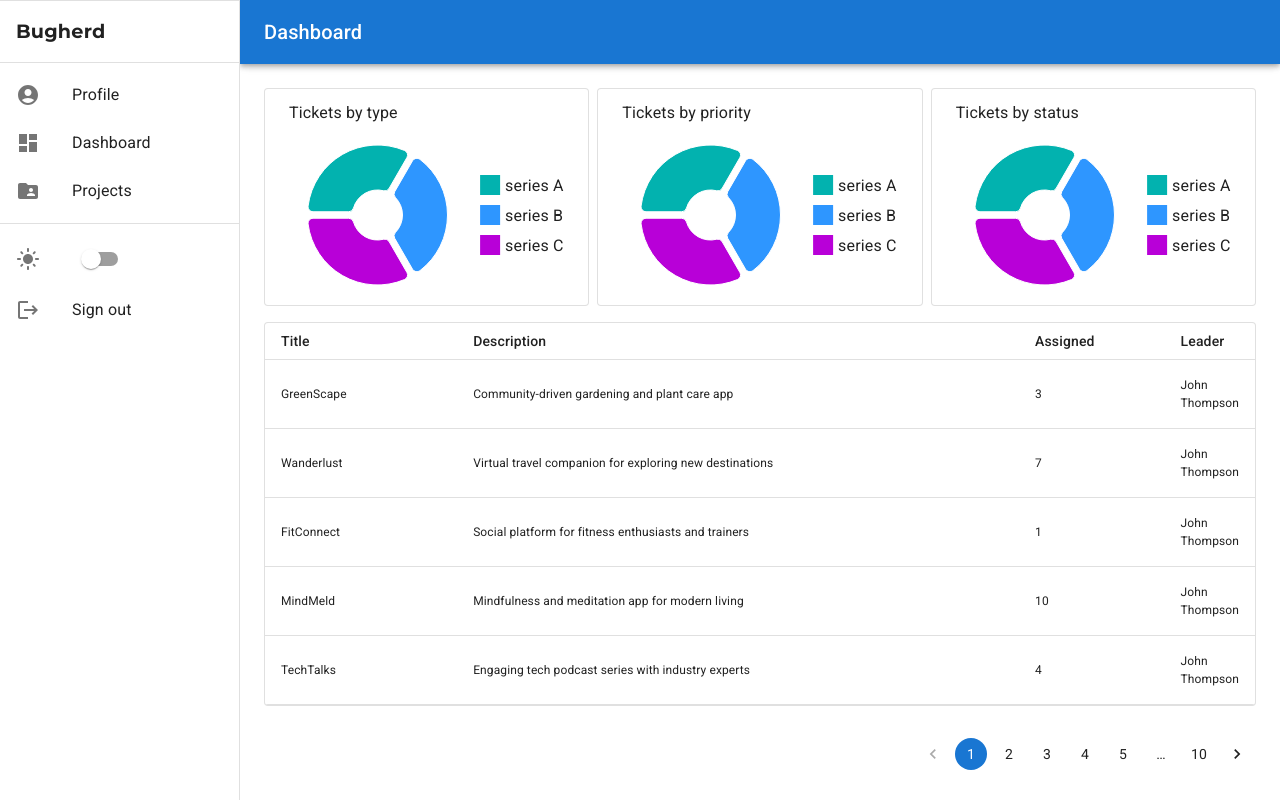
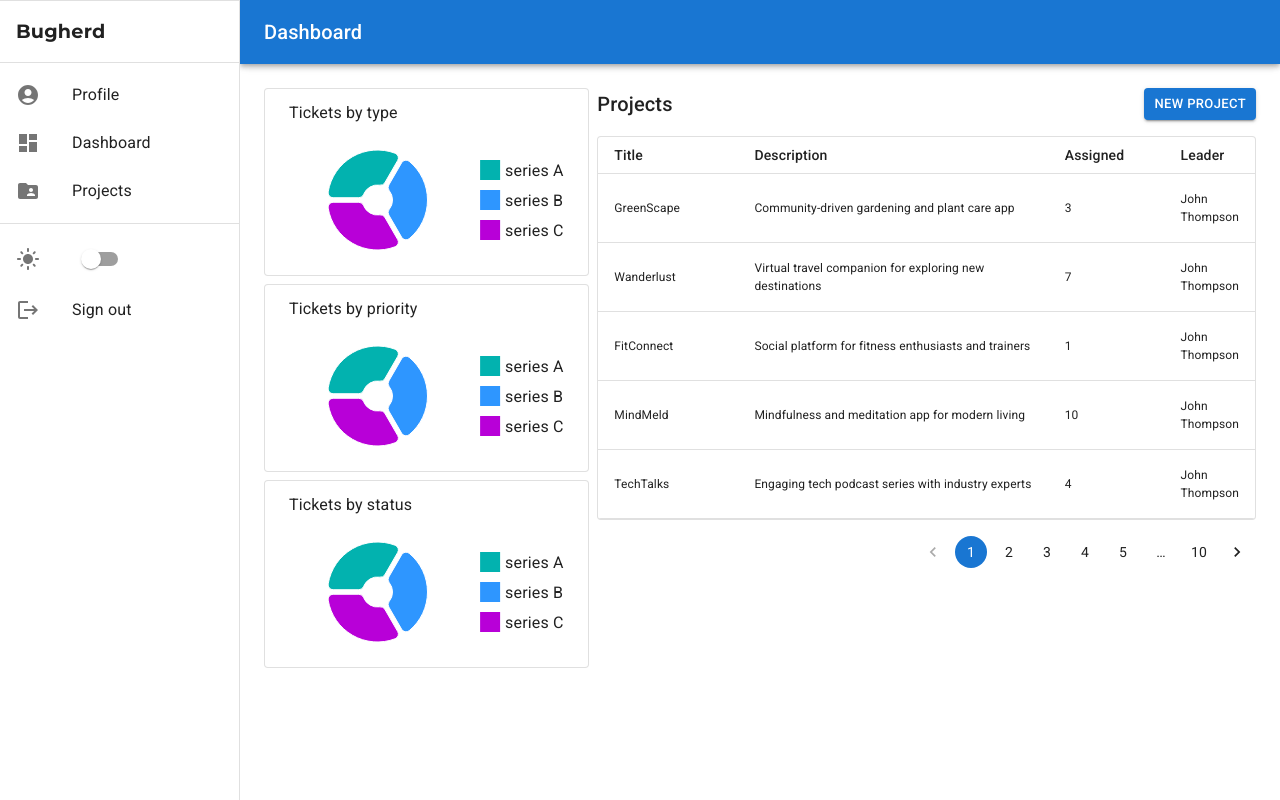
Before and after one commit to Mark-Avila/bugherd_frontend, a React (Vite) app: page /dashboard in a window 1280 px wide. Built offline with nearby package versions, Linux system fonts and the light colour scheme; no server answers.

Commit message:
refactor: updated dashboard ui

```diff
--- a/src/components/stateful/DataCard.tsx
+++ b/src/components/stateful/DataCard.tsx
@@ -48,8 +48,8 @@ function DataCard({ data, title }: Props) {
           series={[
             {
               data: data,
-              innerRadius: 25,
-              outerRadius: 70,
+              innerRadius: 15,
+              outerRadius: 50,
               paddingAngle: 5,
               cornerRadius: 5,
               startAngle: -90,
@@ -58,7 +58,7 @@ function DataCard({ data, title }: Props) {
             },
           ]}
           width={320}
-          height={180}
+          height={150}
         />
       )}
     </Card>
--- a/src/screens/Dashboard.tsx
+++ b/src/screens/Dashboard.tsx
@@ -1,5 +1,12 @@
 import "chart.js/auto";
-import { Box, Toolbar, Grid, Pagination } from "@mui/material";
+import {
+  Box,
+  Toolbar,
+  Button,
+  Grid,
+  Pagination,
+  Typography,
+} from "@mui/material";
 import { DataCard, ProjectList } from "../components";
 
 export default function Dashboard() {
@@ -26,34 +33,46 @@ export default function Dashboard() {
       aria-label="main-body"
     >
       <Toolbar />
-      <Grid
-        sx={{
-          marginBottom: 2,
-        }}
-        container
-        spacing={1}
-      >
-        <Grid item xs={12} sm={6} lg={4}>
+      <Grid container spacing={1}>
+        <Grid item xs={12} lg={4}>
+          <Grid container spacing={1}>
+            <Grid item xs={12} sm={6} lg={12}>
               <DataCard data={templateData} title="Tickets by type" />
             </Grid>
-        <Grid item xs={12} sm={6} lg={4}>
+            <Grid item xs={12} sm={6} lg={12}>
               <DataCard data={templateData} title="Tickets by priority" />
             </Grid>
-        <Grid item xs={12} sm={6} lg={4}>
+            <Grid item xs={12} sm={6} lg={12}>
               <DataCard data={templateData} title="Tickets by status" />
             </Grid>
           </Grid>
+        </Grid>
+        <Grid item xs={12} lg={8}>
           <Box
             sx={{
               display: "flex",
               flexDirection: "column",
               alignItems: "end",
-          gap: 4,
             }}
           >
+            <Box
+              sx={{
+                display: "flex",
+                justifyContent: "space-between",
+                width: "100%",
+                marginBottom: 2,
+              }}
+            >
+              <Typography variant="h6">Projects</Typography>
+              <Button variant="contained" size="small">
+                New Project
+              </Button>
+            </Box>
             <ProjectList />
-        <Pagination count={10} color="primary" />
+            <Pagination count={10} sx={{ mt: 2 }} color="primary" />
           </Box>
+        </Grid>
+      </Grid>
     </Box>
   );
 }
```
Lines whose indentation alone changed are shown as unchanged.
